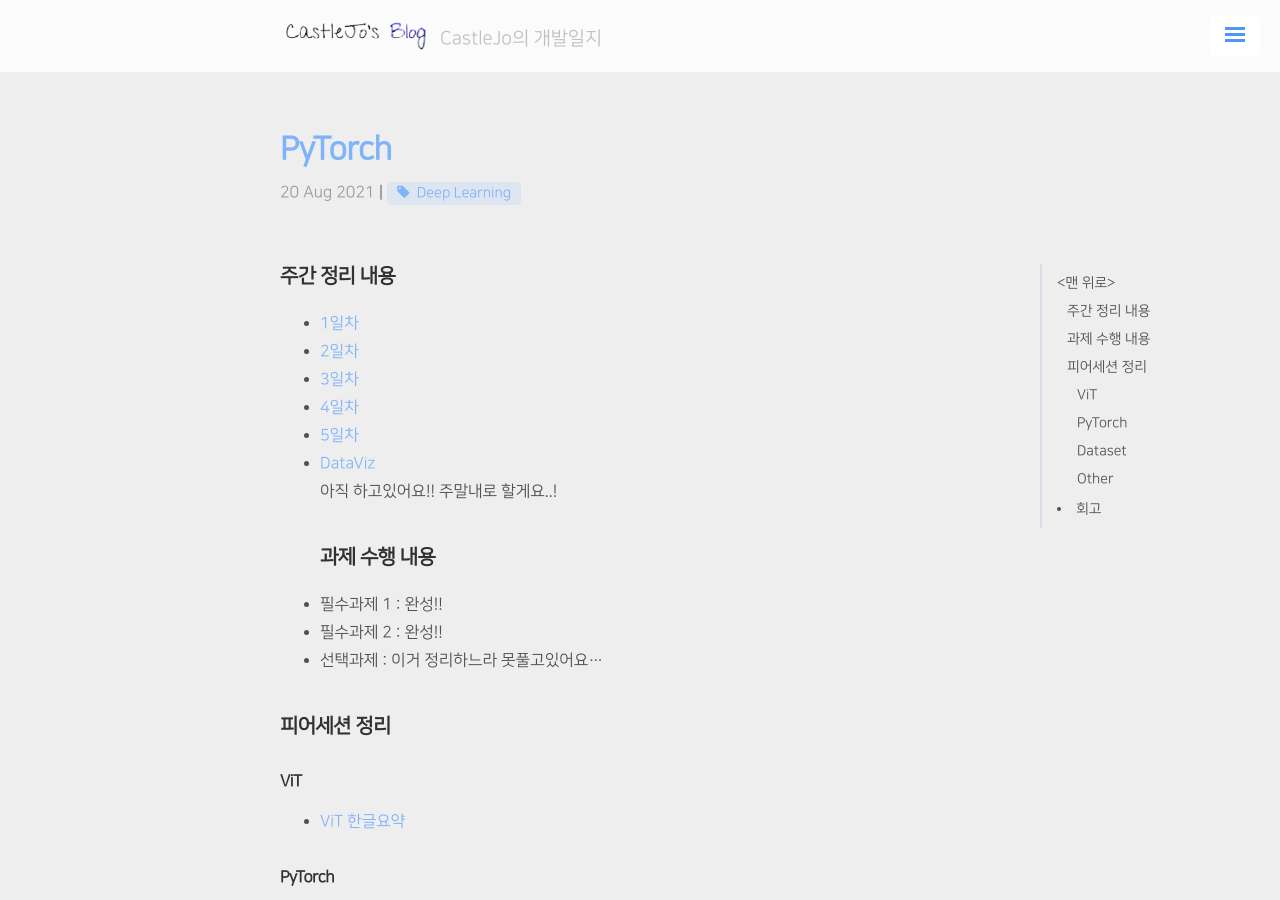
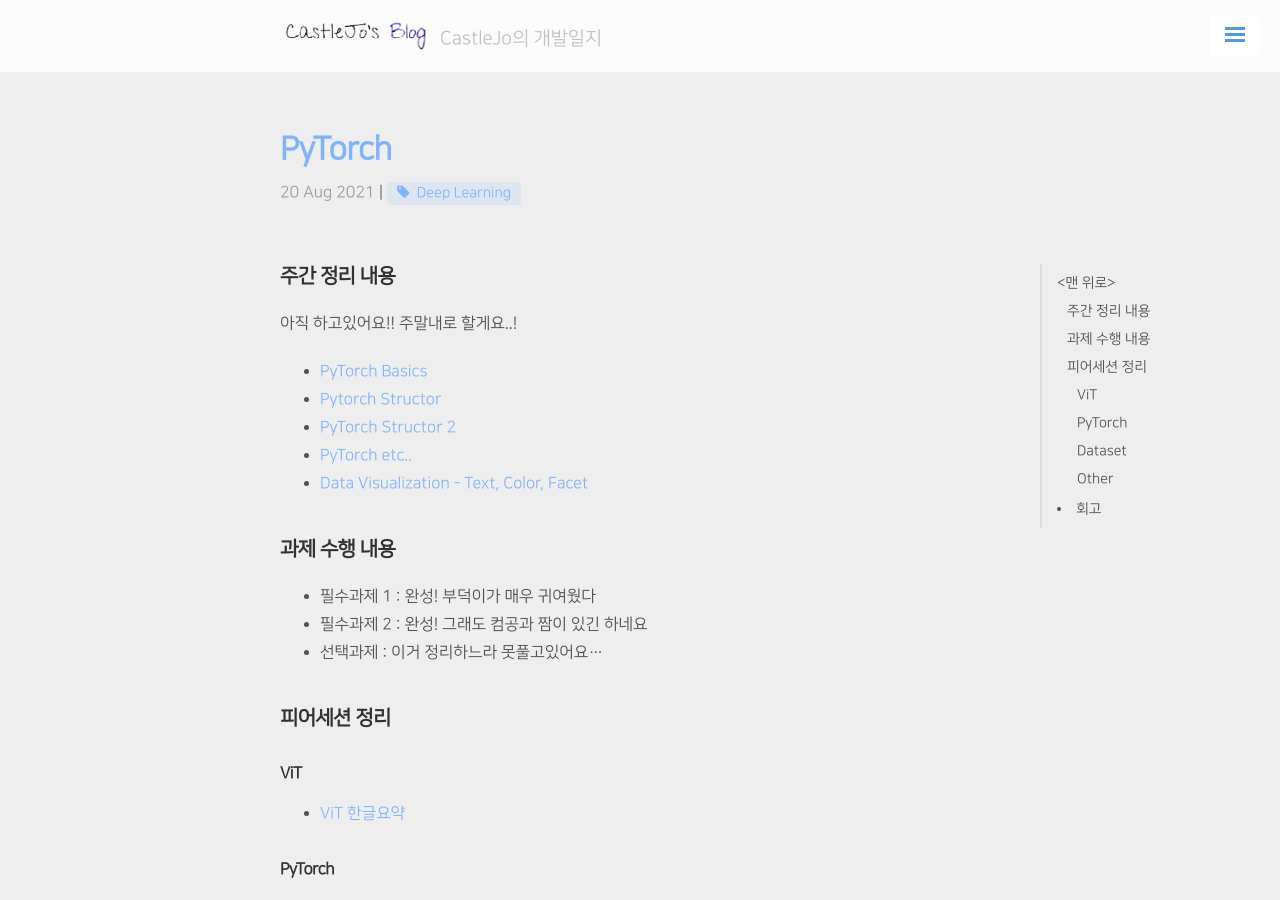
Before and after one commit to ukcastle/ukcastle.github.io, a Jekyll site: the page built from _posts/Boostcamp/2021-08-20-w3.md, in a window 1280 px wide and 900 px high. Built offline with Jekyll 4.4.1, drawn with Linux system fonts in a browser that asks for light colours; nearby versions of some CDN libraries; a script that is not in the unit is left out; comment, search, counter and statistics services are not loaded.

Commit message:
docs: w3

```diff
--- a/_posts/Boostcamp/2021-08-20-w3.md
+++ b/_posts/Boostcamp/2021-08-20-w3.md
@@ -7,17 +7,17 @@ tag: [Deep Learning]
 
 ## 주간 정리 내용
 
-- [1일차]()
-- [2일차]()
-- [3일차]()
-- [4일차]()
-- [5일차]()
-- [DataViz]()
 아직 하고있어요!! 주말내로 할게요..!
+- [PyTorch Basics](https://ukcastle.github.io/bc/2021/08/17/w3d2/)
+- [Pytorch Structor](https://ukcastle.github.io/bc/2021/08/18/w3d3/)
+- [PyTorch Structor 2](https://ukcastle.github.io/bc/2021/08/19/w3d4/)
+- [PyTorch etc..](https://ukcastle.github.io/bc/2021/08/20/w3d5/)
+- [Data Visualization - Text, Color, Facet](https://ukcastle.github.io/bc/2021/08/20/w3d5_2/)
+
 ## 과제 수행 내용
 
-- 필수과제 1 : 완성!!
-- 필수과제 2 : 완성!!
+- 필수과제 1 : 완성! 부덕이가 매우 귀여웠다
+- 필수과제 2 : 완성! 그래도 컴공과 짬이 있긴 하네요
 - 선택과제 : 이거 정리하느라 못풀고있어요...
 
 ## 피어세션 정리
```
